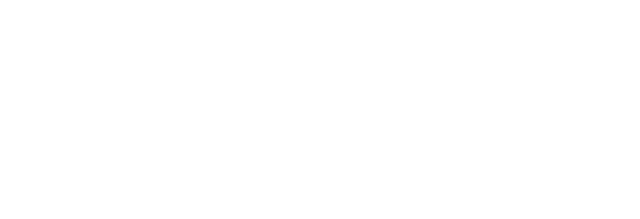
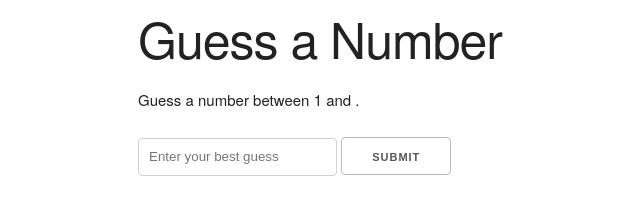
Before and after one commit to nfountain/number-guessing-game, a plain HTML site: page index.html in a window 1280 px wide. Shown: the whole page, without its empty margins (22-662 px from the left). Drawn offline with nearby package versions, Linux system fonts and the light colour scheme.

Commit message:
Initial content added to index.html.

```diff
--- a/index.html
+++ b/index.html
@@ -11,5 +11,23 @@
       href="https://cdnjs.cloudflare.com/ajax/libs/skeleton/2.0.4/skeleton.css"
     />
   </head>
-  <body></body>
+  <body>
+    <div class="container">
+      <h1>Guess a Number</h1>
+      <div id="game">
+        <p>
+          Guess a number between <span class="min-num">1</span> and
+          <span class="max-num"></span>.
+        </p>
+        <input
+          id="guess-input"
+          type="number"
+          placeholder="Enter your best guess"
+        />
+        <input id="guess-value" type="submit" value="Submit" />
+        <p class="message"></p>
+      </div>
+    </div>
+    <script src="app.js"></script>
+  </body>
 </html>
```
